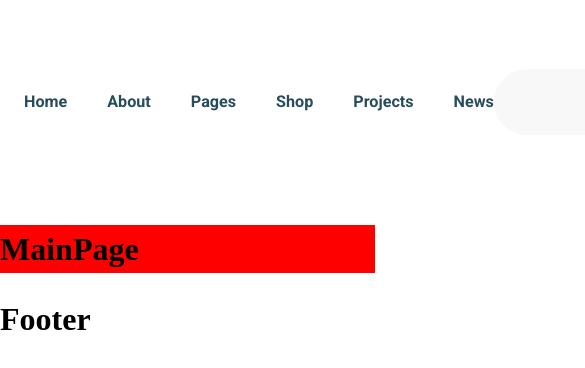
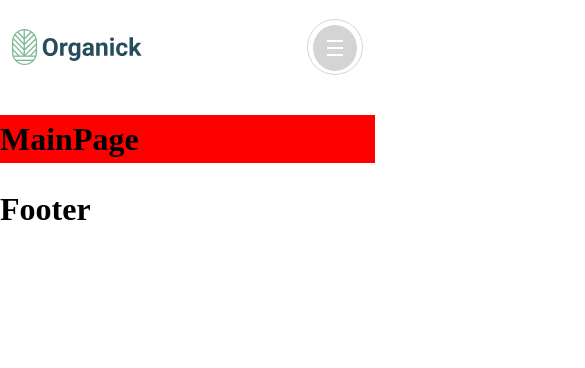
Before and after one commit to RusikHunter/Organick, a React (Vite) app in the folder frontend/: page / in a window 390 px wide. Shown: the top 368 px of the page, 585 px wide, since content can reach past the window. Built offline with nearby package versions, Linux system fonts and the light colour scheme.

Commit message:
feat(frontend/header): write adaptive SCSS styles for Header component and create BurgerButton component

```diff
--- /dev/null
+++ b/frontend/src/components/BurgerButton/BurgerButton.scss
@@ -0,0 +1,78 @@
+@use "../../styles/index" as *;
+
+.burger-button {
+    display: none;
+    border: var(--border-default);
+    width: 66px;
+    height: 66px;
+    padding: 5px;
+    border-radius: 36px;
+
+    @include tablet {
+        display: flex;
+    }
+
+    @include mobile-small {
+        width: 56px;
+        height: 56px;
+    }
+
+    &__decoration-wrap {
+        display: flex;
+        flex-direction: column;
+        justify-content: space-between;
+        width: 55px;
+        height: 56px;
+        padding: 20px 17px;
+        border-radius: 50%;
+        background-color: var(--color-gray);
+
+        @include mobile-small {
+            width: 46px;
+            height: 46px;
+            padding: 15px 14px;
+        }
+    }
+
+    &__decoration-line {
+        width: 100%;
+        height: 3px;
+        background-color: var(--color-white);
+
+        @include mobile-small {
+            height: 2px;
+        }
+
+        &:first-child {
+            transition: all var(--transition);
+        }
+
+        &:last-child {
+            transition: all var(--transition);
+        }
+    }
+}
+
+.burger-button--active {
+    position: relative;
+
+    .burger-button__decoration-line {
+        position: relative;
+
+        &:first-child {
+            width: 100%;
+            transform: rotate(45deg);
+            top: 6px;
+        }
+
+        &:nth-child(2) {
+            opacity: 0;
+        }
+
+        &:last-child {
+            width: 100%;
+            transform: rotate(-45deg);
+            top: -7px;
+        }
+    }
+}
--- /dev/null
+++ b/frontend/src/components/BurgerButton/BurgerButton.tsx
@@ -0,0 +1,23 @@
+import "./BurgerButton.scss"
+import { useState } from "react"
+
+function BurgerButton() {
+    const [isOpen, setIsOpen] = useState<boolean>(false)
+
+    const handleClick = (): void => {
+        setIsOpen(prev => !prev)
+        console.log(isOpen)
+    }
+
+    return (
+        <button className={`burger-button${isOpen ? ` burger-button--active` : ''}`} onClick={handleClick}>
+            <div className="burger-button__decoration-wrap">
+                <div className="burger-button__decoration-line"></div>
+                <div className="burger-button__decoration-line"></div>
+                <div className="burger-button__decoration-line"></div>
+            </div>
+        </button>
+    )
+}
+
+export default BurgerButton
--- a/frontend/src/components/Header/Header.scss
+++ b/frontend/src/components/Header/Header.scss
@@ -1,14 +1,30 @@
-@use "../../styles/index.scss" as *;
+@use "../../styles/index" as *;
 
 .header {
 
     &__inner {
         max-width: 1596px !important;
+
+        @media (max-width: 1644px) {
+            padding-inline: var(--container-padding-inline);
+        }
     }
 
     &__row {
         padding-block: 69px;
         align-items: center;
+
+        @include laptop {
+            padding-block: 49px;
+        }
+
+        @include mobile {
+            padding-block: 29px;
+        }
+
+        @include mobile-small {
+            padding-block: 19px;
+        }
     }
 
     &__column {}
@@ -17,13 +33,33 @@
 
     &__logo-link {}
 
-    &__column--2 {}
+    &__logo {
+        @media (max-width: 1644px) {
+            width: 169px;
+            height: 50px;
+        }
+
+        @include mobile-small {
+            width: 130px;
+            height: 40px;
+        }
+    }
+
+    &__column--2 {
+        @include tablet {
+            display: none !important;
+        }
+    }
 
     &__navigation {}
 
     &__navigation-list {
         display: flex;
         gap: 40px;
+
+        @media (max-width: 1644px) {
+            gap: 30px;
+        }
     }
 
     &__navigation-list-item {}
@@ -33,6 +69,10 @@
         @include fluid-text(20, 16);
         @include font(var(--font-family), 700, 1);
         color: var(--color-blue);
+
+        @media (max-width: 1170px) {
+            @include fluid-text(16, 14);
+        }
     }
 
     &__navigation-button {
@@ -48,6 +88,10 @@
     &__column--3 {
         flex-direction: row !important;
         gap: 18px;
+
+        @media (max-width: 1644px) {
+            gap: 14px;
+        }
     }
 
     &__search {
@@ -65,6 +109,14 @@
         @include font(var(--font-family), 700, 1);
         color: var(--color-blue);
         caret-color: var(--color-blue);
+
+        @media (max-width: 1310px) {
+            width: 270px;
+        }
+
+        @include tablet {
+            width: 320px;
+        }
     }
 
     &__input--search {}
@@ -97,7 +149,13 @@
         width: 160px;
         border: var(--border-default);
         border-radius: 36px;
-        padding-left: 55px;
+        padding-left: 70px;
+        align-items: center;
+
+        @media (max-width: 1310px) {
+            width: 67px;
+            padding: 0;
+        }
     }
 
     &__button--cart-decoration {
@@ -105,7 +163,7 @@
         top: 4px;
         left: 5px;
         width: 56px;
-        height: 56px;
+        height: 57px;
         background-color: var(--color-blue);
         border-radius: 50%;
 
@@ -121,6 +179,10 @@
         @include fluid-text(20, 16);
         @include font(var(--font-family), 700, 1);
         color: var(--color-blue);
+
+        @media (max-width: 1310px) {
+            display: none;
+        }
     }
 
     &__dropdown--cart {}
--- a/frontend/src/components/Header/Header.tsx
+++ b/frontend/src/components/Header/Header.tsx
@@ -1,4 +1,5 @@
 import "./Header.scss"
+import BurgerButton from "../BurgerButton/BurgerButton"
 import { Link } from "react-router-dom"
 import Logo from "../../images/icons/logo.svg"
 
@@ -51,7 +52,7 @@ function Header() {
                         </nav>
                     </div>
                     <div className="header__column header__column--3 column">
-                        <label htmlFor="headerInputSearch" className="header__search">
+                        <label htmlFor="headerInputSearch" className="header__search mobile-hidden">
                             <input type="text" id="headerInputSearch" className="header__input header__input--search" />
 
                             <button className="header__button--search">
@@ -75,7 +76,7 @@ function Header() {
                             </ul>
                         </div>
 
-                        <button className="header__button--cart">
+                        <button className="header__button--cart mobile-hidden">
                             <span className="header__button--cart-decoration">
                                 <svg width="27" height="24" viewBox="0 0 27 24" fill="none" xmlns="http://www.w3.org/2000/svg">
                                     <path d="M11.5689 23.0001C12.2439 23.0001 12.7911 22.4529 12.7911 21.7779C12.7911 21.1029 12.2439 20.5557 11.5689 20.5557C10.8939 20.5557 10.3467 21.1029 10.3467 21.7779C10.3467 22.4529 10.8939 23.0001 11.5689 23.0001Z" fill="white" stroke="white" strokeWidth="1.5" strokeLinecap="round" strokeLinejoin="round" />
@@ -93,6 +94,8 @@ function Header() {
                         <div className="header__dropdown header__dropdown--cart overlay">
                             <p>123</p>
                         </div>
+
+                        <BurgerButton />
                     </div>
                 </div>
             </div>
--- a/frontend/src/styles/_globals.scss
+++ b/frontend/src/styles/_globals.scss
@@ -25,6 +25,16 @@ input {
     outline: none;
 }
 
+body {
+    scrollbar-width: none;
+    -ms-overflow-style: none;
+    overflow-x: hidden
+}
+
+body::-webkit-scrollbar {
+    display: none;
+}
+
 main {
     background-color: red;
 }
--- a/frontend/src/styles/_utils.scss
+++ b/frontend/src/styles/_utils.scss
@@ -15,6 +15,10 @@
 
     @include laptop {
         padding-inline: var(--container-padding-inline);
+    }
+
+    @include mobile-small {
+        padding-inline: var(--container-padding-inline-small);
     }
 }
 
--- a/frontend/src/styles/_variables.scss
+++ b/frontend/src/styles/_variables.scss
@@ -39,6 +39,7 @@
 
     --container-width-default: 1400px;
     --container-padding-inline: 24px;
+    --container-padding-inline-small: 12px;
 
     //
     // the margins between sections are not set
```
